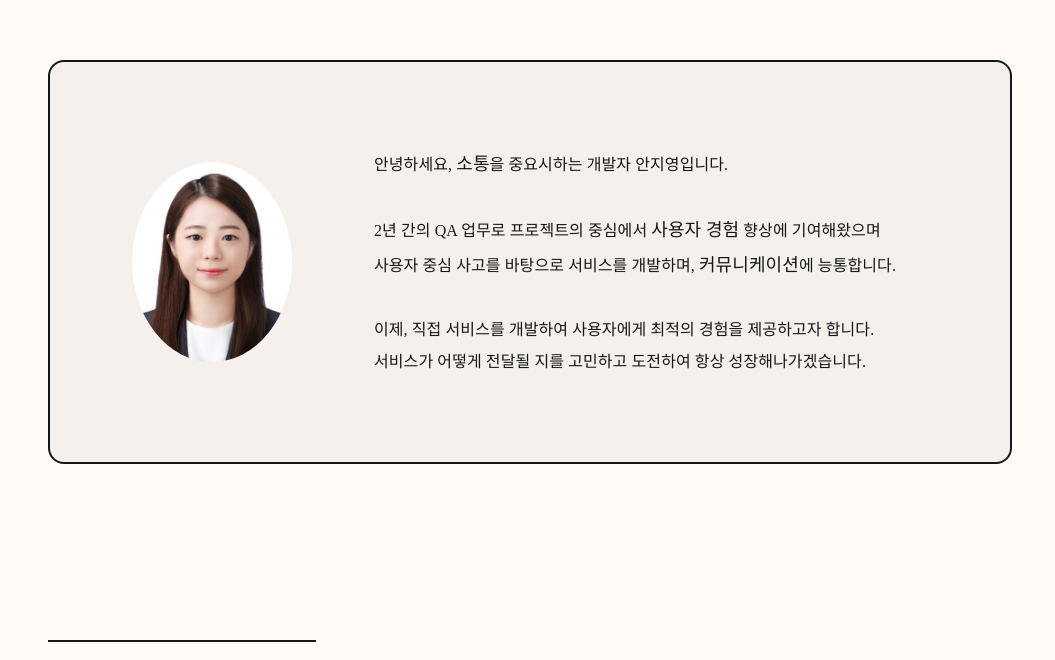
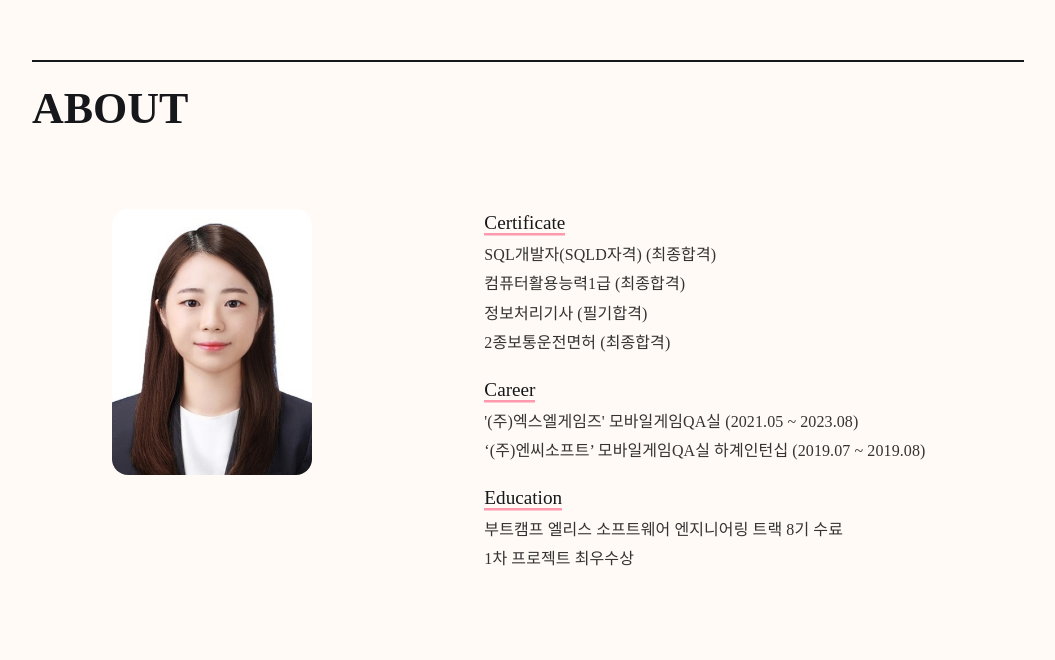
Before and after one commit to petitesize/jeey-portfolio, a React (Vite) app: page / in a window 1280 px wide. Shown: the part 900-1560 px from the top of the page, without its empty margins (112-1167 px from the left). Built offline with nearby package versions, Linux system fonts and the light colour scheme; a web font is replaced by a local one.

Commit message:
about 영역 수정

```diff
--- /dev/null
+++ b/src/components/Profile.tsx
@@ -0,0 +1,112 @@
+import styled from "styled-components";
+import JYIMG from "@assets/jy.jpg";
+import { Title, TitleDivider } from "./Title";
+
+const AboutSection = styled.section`
+  height: 100%;
+  padding: 80px 9rem;
+  @media (max-width: 768px) {
+    padding: 80px 4rem;
+  }
+`;
+
+const Container = styled.div`
+  display: grid;
+  grid-template-columns: 1fr 2fr;
+  gap: 10rem;
+  align-items: start;
+  max-width: 1000px;
+
+  @media (max-width: 768px) {
+    grid-template-columns: 1fr;
+    text-align: center;
+  }
+`;
+
+const ProfilePhoto = styled.img`
+  width: 100%;
+  max-width: 200px;
+  border-radius: 16px;
+  object-fit: cover;
+  display: block;
+  margin: 0 5rem;
+  /* border: 1px solid ${(props) => props.theme.colors.black000}; */
+  @media (max-width: 768px) {
+    margin: 0 auto;
+  }
+`;
+
+const InfoSection = styled.div`
+  display: grid;
+  gap: 20px;
+`;
+
+const Section = styled.div`
+  /* border-left: 3px solid ${(props) => props.theme.colors.black000}; */
+  padding-left: 15px;
+  > p {
+    margin-top: 4px;
+    /* > span {
+      color: ${(props) => props.theme.colors.gray400};
+    } */
+  }
+  @media (max-width: 768px) {
+    border-left: none;
+  }
+`;
+
+const SectionTitle = styled.a`
+  font-size: 1.2rem;
+  color: ${(props) => props.theme.colors.black000};
+  box-shadow: 0 2.5px 0 0 ${(props) => props.theme.colors.rose300};
+`;
+
+const Profile = () => {
+  return (
+    <AboutSection id="about">
+      <TitleDivider />
+      <Title>About</Title>
+      <Container>
+        {/* 프로필 사진 */}
+        <div>
+          <ProfilePhoto src={JYIMG} alt="Profile Photo" />
+        </div>
+
+        {/* 정보 섹션 */}
+        <InfoSection>
+          <Section>
+            <SectionTitle>Certificate</SectionTitle>
+            <p>
+              SQL개발자(SQLD자격) <span>(최종합격)</span>
+            </p>
+            <p>
+              컴퓨터활용능력1급 <span>(최종합격)</span>
+            </p>
+            <p>
+              정보처리기사 <span>(필기합격)</span>
+            </p>
+            <p>
+              2종보통운전면허 <span>(최종합격)</span>
+            </p>
+          </Section>
+
+          <Section>
+            <SectionTitle>Career</SectionTitle>
+            <p>'(주)엑스엘게임즈' 모바일게임QA실 (2021.05 ~ 2023.08)</p>
+            <p>
+              ‘(주)엔씨소프트’ 모바일게임QA실 하계인턴십 (2019.07 ~ 2019.08)
+            </p>
+          </Section>
+
+          <Section>
+            <SectionTitle>Education</SectionTitle>
+            <p>부트캠프 엘리스 소프트웨어 엔지니어링 트랙 8기 수료</p>
+            <p>1차 프로젝트 최우수상</p>
+          </Section>
+        </InfoSection>
+      </Container>
+    </AboutSection>
+  );
+};
+
+export default Profile;
--- a/src/pages/HomeView.tsx
+++ b/src/pages/HomeView.tsx
@@ -6,6 +6,7 @@ import styled from "styled-components";
 import Intro from "@/components/Intro";
 import Skills from "@/components/Skills";
 import link from "@/utils/link";
+import Profile from "@/components/Profile";
 
 const Wrapper = styled.div`
   font-family: "Arial", sans-serif;
@@ -47,7 +48,8 @@ const HomeView = () => {
       <AnimationWrapper isLoaded={isLoaded}>
         <Main isLoaded={isOpacity}>
           <Intro />
-          <About />
+          {/* <About /> */}
+          <Profile />
           <Skills />
           <Projects />
           <Contact />
```
